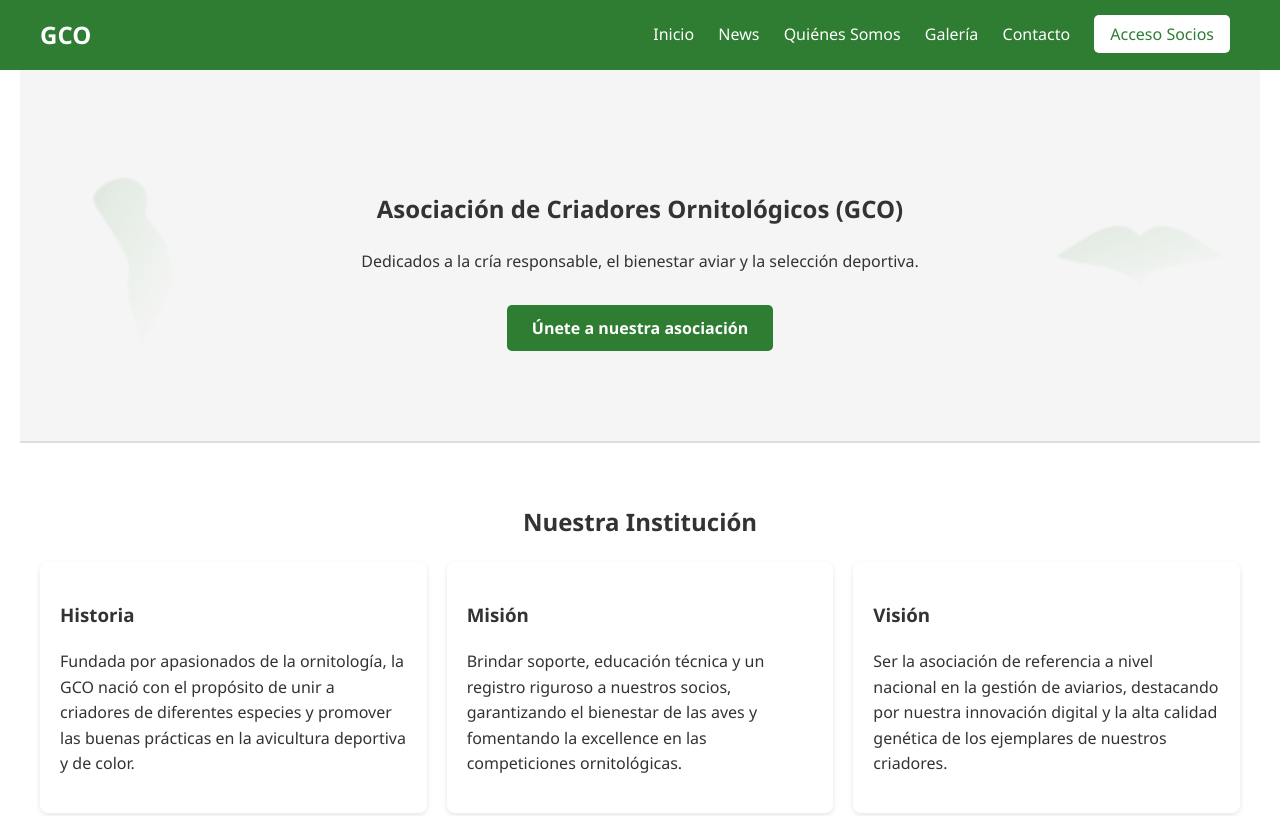
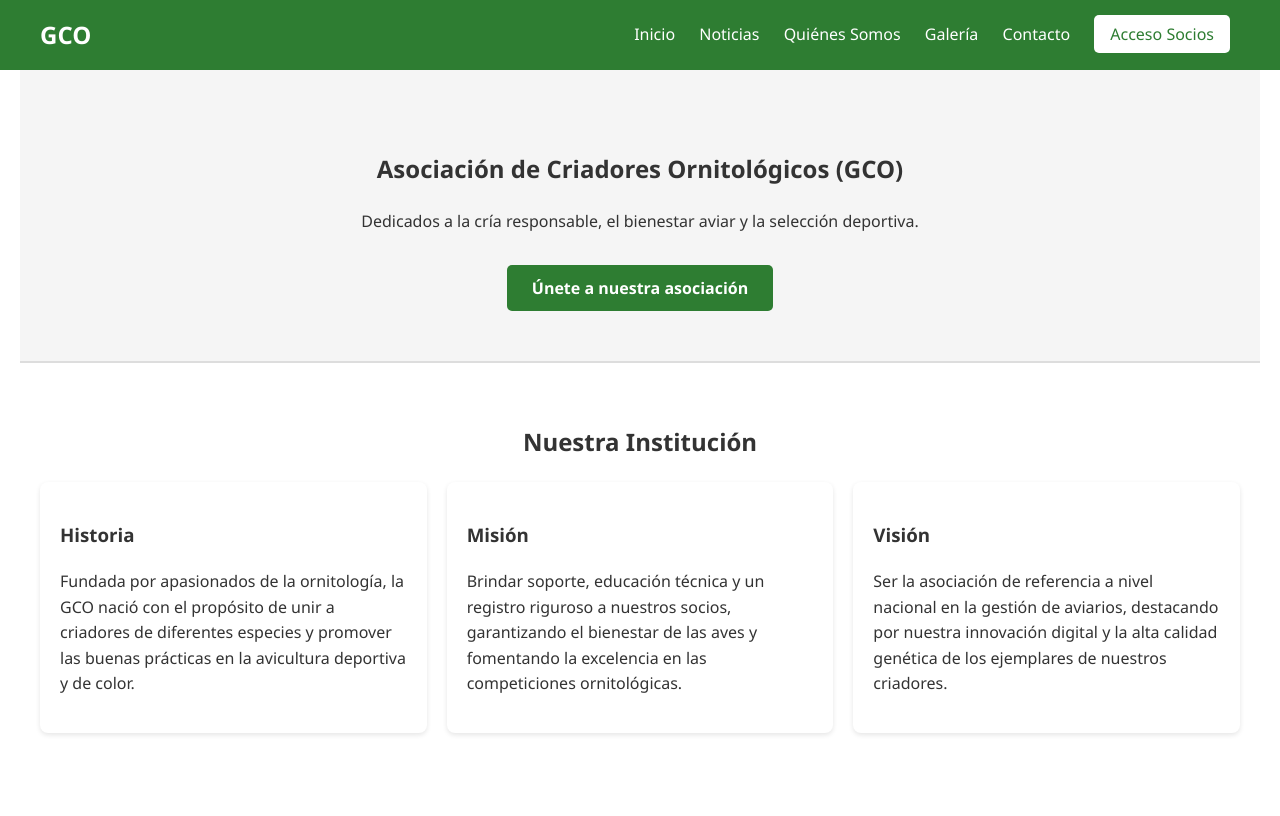
Before and after one commit to doratangperez-svg/gco-web, a plain HTML site: page index.html in a window 1280 px wide. Shown: the top 816 px of the page. Drawn offline with nearby package versions, Linux system fonts and the light colour scheme; no server answers.

Commit message:
Fix HTML formatting and structure

```diff
--- a/index.html
+++ b/index.html
@@ -46,45 +46,7 @@
         .btn-socios { background-color: white; color: var(--color-principal) !important; padding: 8px 16px; border-radius: 5px; font-weight: bold; }
 
         section { padding: 40px 20px; max-width: 1200px; margin: 0 auto; }
-
-        /* 🦅 HERO CON ARTE DE FONDO VISIBLE, SUTIL Y COMBINADO */
-        .hero {
-            text-align: center;
-            background-color: var(--color-secundario);
-            padding: 100px 20px;
-            border-bottom: 2px solid #ddd;
-            position: relative;
-            overflow: hidden;
-        }
-
-        .hero-contenido {
-            position: relative;
-            z-index: 5;
-        }
-
-        /* 🎨 CAPAS GRÁFICAS DE AVES DISCRETAS PERO VISIBLES */
-        .ave-decorativa {
-            position: absolute;
-            top: 50%;
-            transform: translateY(-50%);
-            pointer-events: none;
-            z-index: 1;
-            /* El filtro blur suaviza los bordes para que parezca una acuarela integrada al fondo */
-            filter: blur(1px);
-        }
-
-        .ave-izquierda {
-            left: 1%;
-            width: 220px;
-            height: 220px;
-        }
-
-        .ave-derecha {
-            right: 1%;
-            width: 240px;
-            height: 240px;
-        }
-
+        .hero { text-align: center; background-color: var(--color-secundario); padding: 60px 20px; border-bottom: 2px solid #ddd; }
         .grid-nosotros { display: grid; grid-template-columns: repeat(auto-fit, minmax(300px, 1fr)); gap: 20px; }
         .tarjeta { background: white; padding: 20px; border-radius: 8px; box-shadow: 0 2px 5px rgba(0,0,0,0.1); }
 
@@ -231,12 +193,7 @@
         footer { background-color: #222; color: white; text-align: center; padding: 30px 20px; margin-top: 40px; }
         footer a { color: #4CAF50; text-decoration: none; }
 
-        /* 📱 AJUSTES RESPONSIVOS */
-        @media (max-width: 992px) {
-            .ave-decorativa { display: none; } /* Se limpia el fondo en pantallas medianas */
-            .hero { padding: 60px 20px; }
-        }
-
+        /* 📱 AJUSTES RESPONSIVOS PARA CELULARES */
         @media (max-width: 768px) {
             nav { flex-direction: column; gap: 15px; text-align: center; }
             .enlaces { display: flex; flex-wrap: wrap; justify-content: center; gap: 10px; }
@@ -253,7 +210,7 @@
             <div class="logo">GCO</div>
             <div class="enlaces">
                 <a href="#inicio">Inicio</a>
-                <a href="#noticias">News</a>
+                <a href="#noticias">Noticias</a>
                 <a href="#nosotros">Quiénes Somos</a>
                 <a href="#galeria">Galería</a>
                 <a href="#contacto">Contacto</a>
@@ -264,24 +221,10 @@
 
     <main>
         <section id="inicio" class="hero">
-            <svg class="ave-decorativa ave-izquierda" xmlns="http://www.w3.org/2000/svg" viewBox="0 0 100 100">
-                <defs>
-                    <linearGradient id="paletaGCO" x1="0%" y1="0%" x2="100%" y2="100%">
-                        <stop offset="0%" stop-color="#2E7D32" stop-opacity="0.12" /> <stop offset="60%" stop-color="#81C784" stop-opacity="0.06" /> <stop offset="100%" stop-color="#FFF2CC" stop-opacity="0.01" /> </linearGradient>
-                </defs>
-                <path d='M30,20 C40,10 55,15 52,28 C50,32 55,35 58,40 C62,45 65,55 63,65 C60,75 52,85 50,90 C48,82 42,70 44,58 C45,50 38,42 34,35 C30,28 25,25 30,20 Z' fill='url(#paletaGCO)'/>
-            </svg>
-
-            <div class="hero-contenido">
-                <h1>Asociación de Criadores Ornitológicos (GCO)</h1>
-                <p>Dedicados a la cría responsable, el bienestar aviar y la selección deportiva.</p>
-                <br>
-                <a href="#contacto" style="background: var(--color-principal); color: white; padding: 12px 25px; text-decoration: none; border-radius: 5px; font-weight: bold;">Únete a nuestra asociación</a>
-            </div>
-
-            <svg class="ave-decorativa ave-derecha" xmlns="http://www.w3.org/2000/svg" viewBox="0 0 100 100">
-                <path d='M20,50 C30,45 45,30 55,42 C65,30 80,45 90,50 C75,55 60,52 55,62 C45,52 30,55 20,50 Z' fill='url(#paletaGCO)'/>
-            </svg>
+            <h1>Asociación de Criadores Ornitológicos (GCO)</h1>
+            <p>Dedicados a la cría responsable, el bienestar aviar y la selección deportiva.</p>
+            <br>
+            <a href="#contacto" style="background: var(--color-principal); color: white; padding: 12px 25px; text-decoration: none; border-radius: 5px; font-weight: bold;">Únete a nuestra asociación</a>
         </section>
 
         <section id="nosotros">
@@ -293,7 +236,7 @@
                 </div>
                 <div class="tarjeta">
                     <h3>Misión</h3>
-                    <p>Brindar soporte, educación técnica y un registro riguroso a nuestros socios, garantizando el bienestar de las aves y fomentando la excellence en las competiciones ornitológicas.</p>
+                    <p>Brindar soporte, educación técnica y un registro riguroso a nuestros socios, garantizando el bienestar de las aves y fomentando la excelencia en las competiciones ornitológicas.</p>
                 </div>
                 <div class="tarjeta">
                     <h3>Visión</h3>
```
